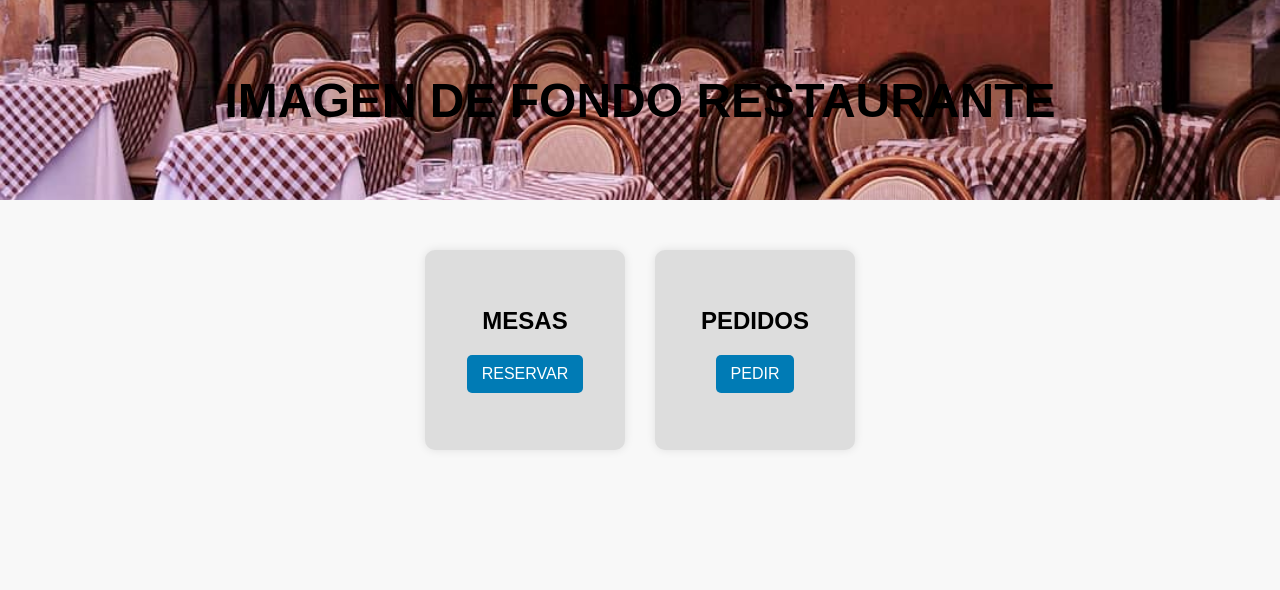
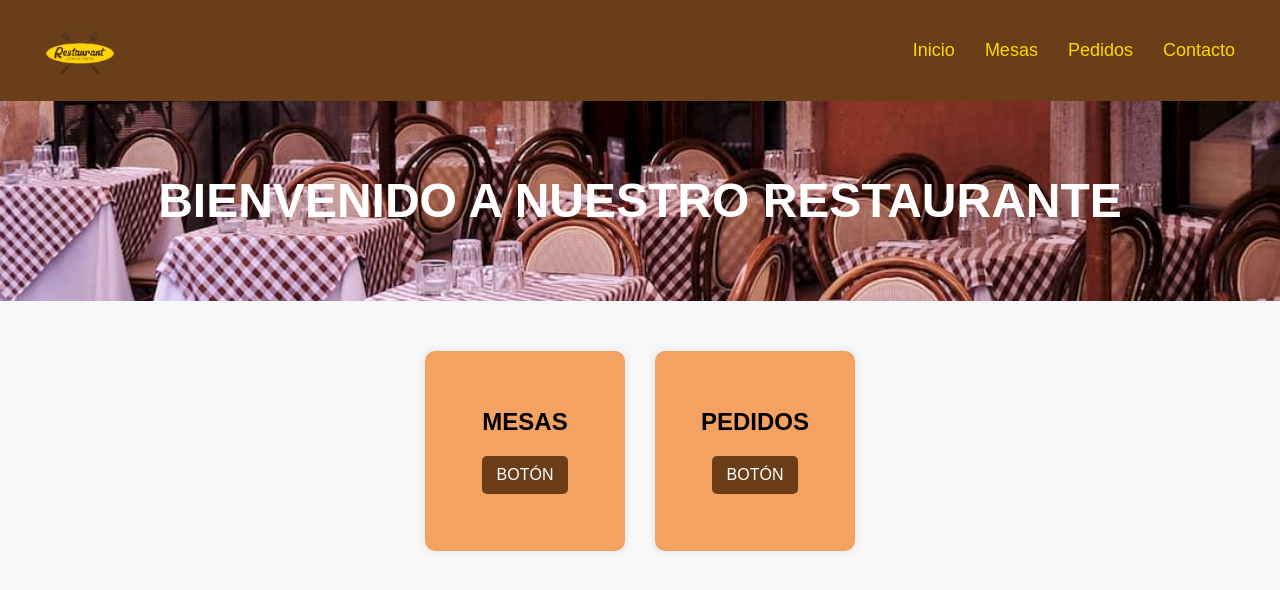
Before and after one commit to sllorennte/restaurante, a plain HTML site: page frontend/paginas/index.html in a window 1280 px wide. Drawn offline with Linux system fonts and the light colour scheme.

Commit message:
2do commit

```diff
--- a/frontend/estilos/styles.css
+++ b/frontend/estilos/styles.css
@@ -10,16 +10,51 @@ body {
     text-align: center;
 }
 
+.menu {
+    background-color: #6a3e19;
+    padding: 15px 0;
+    display: flex;
+    align-items: center;
+    justify-content: space-between;
+    padding: 10px 30px;
+}
+
+.logo img {
+    width: 100px;
+    height: auto;
+}
+
+.menu ul {
+    list-style: none;
+    display: flex;
+}
+
+.menu ul li {
+    margin: 0 15px;
+}
+
+.menu ul li a {
+    color: #ffd700;
+    text-decoration: none;
+    font-size: 18px;
+}
+
+.menu ul li a:hover {
+    color: #f4a261;
+}
+
+
 .fondo-restaurante {
     background: url('../../imagenes/restaurante.jpg') center/cover no-repeat;
     height: 200px;
     display: flex;
     align-items: center;
     justify-content: center;
-    color: black;
+    color: white;
     font-size: 24px;
     font-weight: bold;
 }
+
 
 .contenedor {
     display: flex;
@@ -28,8 +63,9 @@ body {
     margin: 50px auto;
 }
 
+
 .card {
-    background-color: #ddd;
+    background-color: #f4a261;
     width: 200px;
     height: 200px;
     display: flex;
@@ -40,15 +76,16 @@ body {
     box-shadow: 0 0 10px rgba(0, 0, 0, 0.1);
 }
 
+
 .btn {
     margin-top: 20px;
     padding: 10px 15px;
-    background-color: #007bb5;
+    background-color: #6a3e19;
     color: white;
     text-decoration: none;
     border-radius: 5px;
 }
 
 .btn:hover {
-    background-color: #005f8a;
+    background-color: #4f2c12;
 }
--- a/frontend/paginas/index.html
+++ b/frontend/paginas/index.html
@@ -7,20 +7,33 @@
     <link rel="stylesheet" href="../estilos/styles.css">
 </head>
 <body>
-    <header class="fondo-restaurante">
-        <h1>IMAGEN DE FONDO RESTAURANTE</h1>
+    <header>
+        <nav class="menu">
+            <div class="logo">
+                <img src="../../imagenes/logorestaurante.jpg" alt="Logo Restaurante">
+            </div>
+            <ul>
+                <li><a href="#">Inicio</a></li>
+                <li><a href="mesas.html">Mesas</a></li>
+                <li><a href="pedidos.html">Pedidos</a></li>
+                <li><a href="#">Contacto</a></li>
+            </ul>
+        </nav>
+        <div class="fondo-restaurante">
+            <h1>BIENVENIDO A NUESTRO RESTAURANTE</h1>
+        </div>
     </header>
 
     <main>
         <section class="contenedor">
             <div class="card">
                 <h2>MESAS</h2>
-                <a href="mesas.html" class="btn">RESERVAR</a>
+                <a href="mesas.html" class="btn">BOTÓN</a>
             </div>
 
             <div class="card">
                 <h2>PEDIDOS</h2>
-                <a href="pedidos.html" class="btn">PEDIR</a>
+                <a href="pedidos.html" class="btn">BOTÓN</a>
             </div>
         </section>
     </main>
```
Also changed, not shown: imagenes/logorestaurante.jpg (added).
